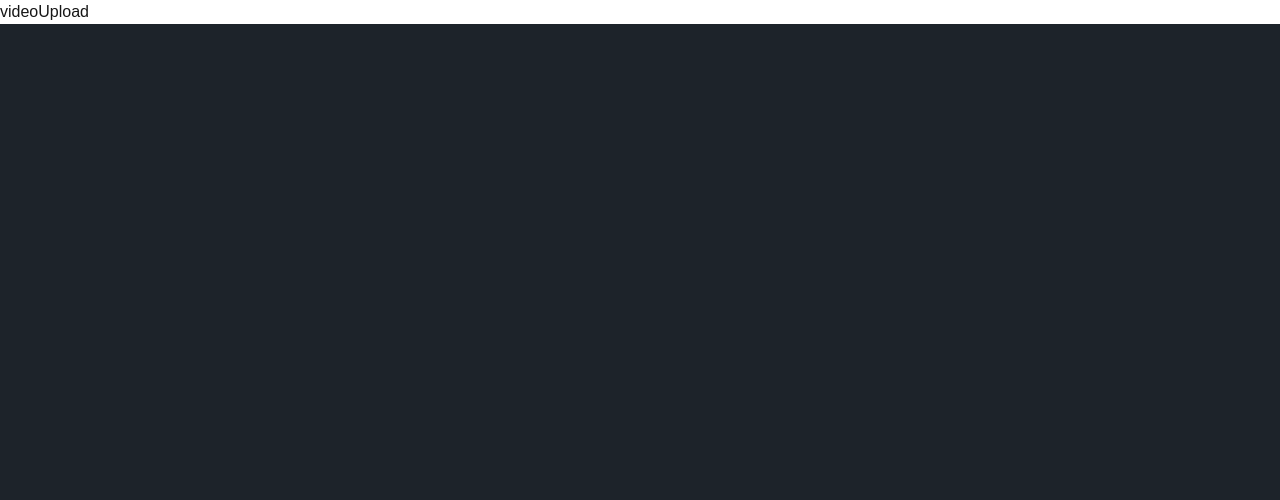
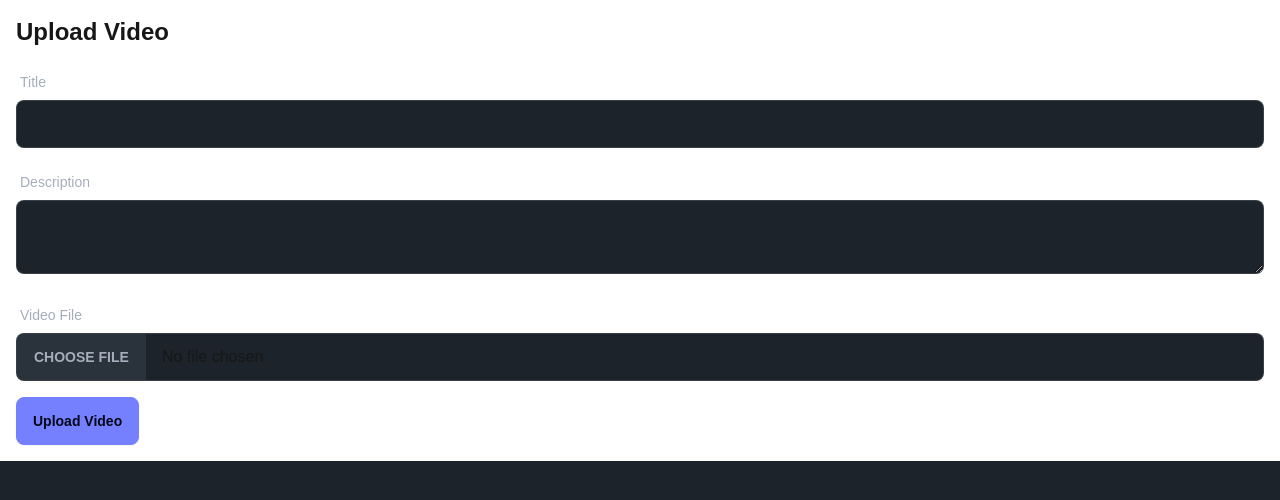
Before and after one commit to Deshmukh-Ayush/SnipSnap, a Next.js app: page /video-upload in a window 1280 px wide. Shown: the top 500 px of the page. Built offline with nearby package versions, Linux system fonts and the light colour scheme.

Commit message:
video upload logic and ui complete

```diff
--- a/app/(app)/video-upload/page.tsx
+++ b/app/(app)/video-upload/page.tsx
@@ -1,9 +1,98 @@
-import React from 'react'
+"use client"
+import React, {useState} from 'react'
+import axios from 'axios'
+import { useRouter } from 'next/navigation'
 
-const videoUpload = () => {
-  return (
-    <div>videoUpload</div>
-  )
+function VideoUpload() {
+    const [file, setFile] = useState<File | null>(null)
+    const [title, setTitle] = useState("")
+    const [description, setDescription] = useState("")
+    const [isUploading, setIsUploading] = useState(false)
+
+    const router = useRouter()
+    //max file size of 60 mb
+
+    const MAX_FILE_SIZE = 70 * 1024 * 1024
+
+    const handleSubmit = async (e: React.FormEvent) => {
+        e.preventDefault()
+        if (!file) return;
+
+        if (file.size > MAX_FILE_SIZE) {
+            //TODO: add notification
+            alert("File size too large")
+            return;
+        }
+
+        setIsUploading(true)
+        const formData = new FormData();
+        formData.append("file", file);
+        formData.append("title", title);
+        formData.append("description", description);
+        formData.append("originalSize", file.size.toString());
+
+        try {
+            const response = await axios.post("/api/video-upload", formData)
+            // check for 200 responses
+            router.push("/")
+        } catch (error) {
+            console.log(error)
+            // notification for failure
+        } finally{
+            setIsUploading(false)
+        }
+
+    }
+
+
+    return (
+        <div className="container mx-auto p-4">
+          <h1 className="text-2xl font-bold mb-4">Upload Video</h1>
+          <form onSubmit={handleSubmit} className="space-y-4">
+            <div>
+              <label className="label">
+                <span className="label-text">Title</span>
+              </label>
+              <input
+                type="text"
+                value={title}
+                onChange={(e) => setTitle(e.target.value)}
+                className="input input-bordered w-full"
+                required
+              />
+            </div>
+            <div>
+              <label className="label">
+                <span className="label-text">Description</span>
+              </label>
+              <textarea
+                value={description}
+                onChange={(e) => setDescription(e.target.value)}
+                className="textarea textarea-bordered w-full"
+              />
+            </div>
+            <div>
+              <label className="label">
+                <span className="label-text">Video File</span>
+              </label>
+              <input
+                type="file"
+                accept="video/*"
+                onChange={(e) => setFile(e.target.files?.[0] || null)}
+                className="file-input file-input-bordered w-full"
+                required
+              />
+            </div>
+            <button
+              type="submit"
+              className="btn btn-primary"
+              disabled={isUploading}
+            >
+              {isUploading ? "Uploading..." : "Upload Video"}
+            </button>
+          </form>
+        </div>
+      );
 }
 
-export default videoUpload
+export default VideoUpload
--- a/package.json
+++ b/package.json
@@ -11,6 +11,7 @@
   "dependencies": {
     "@clerk/nextjs": "^6.4.0",
     "@prisma/client": "^5.22.0",
+    "axios": "^1.7.7",
     "cloudinary": "^2.5.1",
     "next": "15.0.3",
     "next-cloudinary": "^6.16.0",
```
Also changed, not shown: 1 other file (tests, documents, lock files or other folders).
